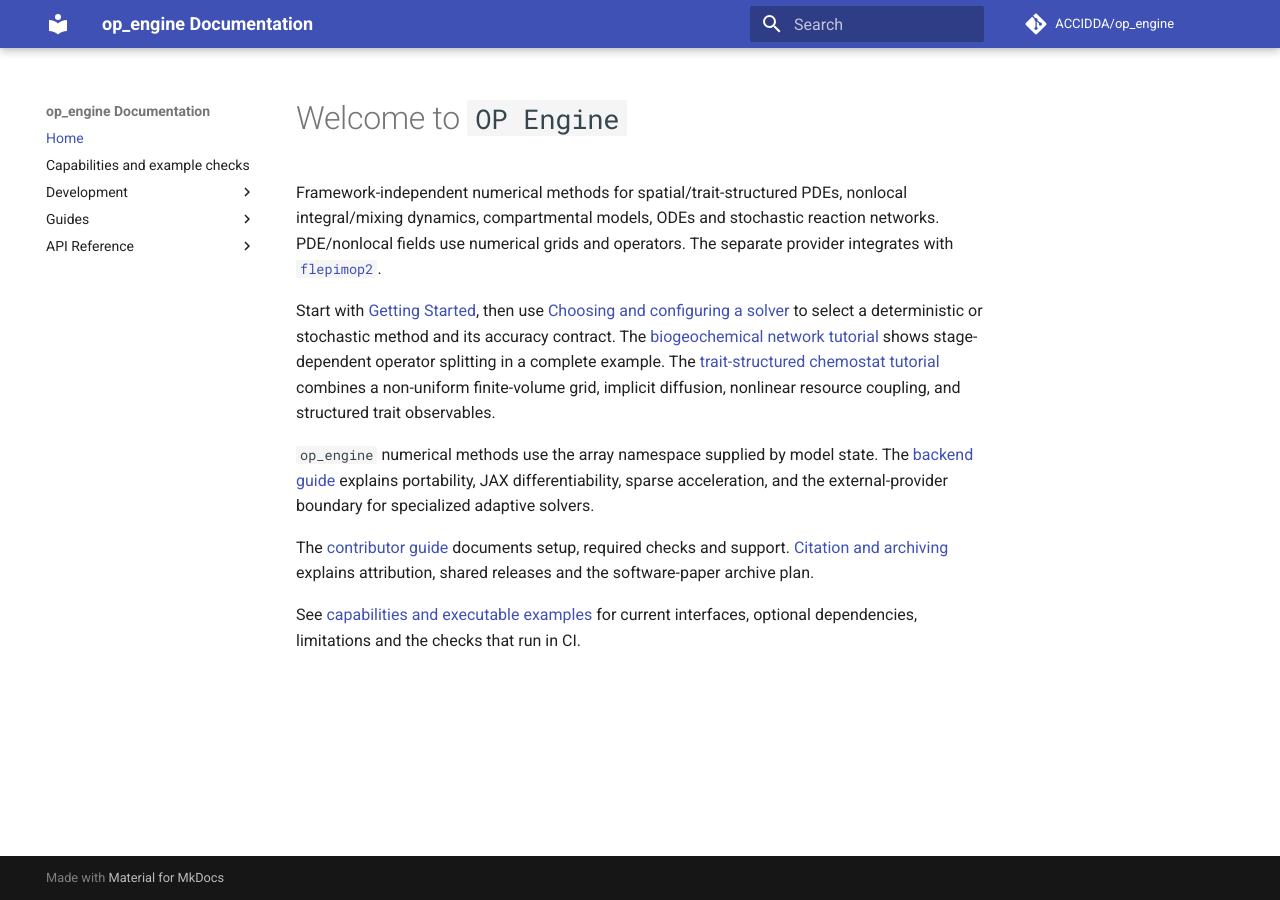
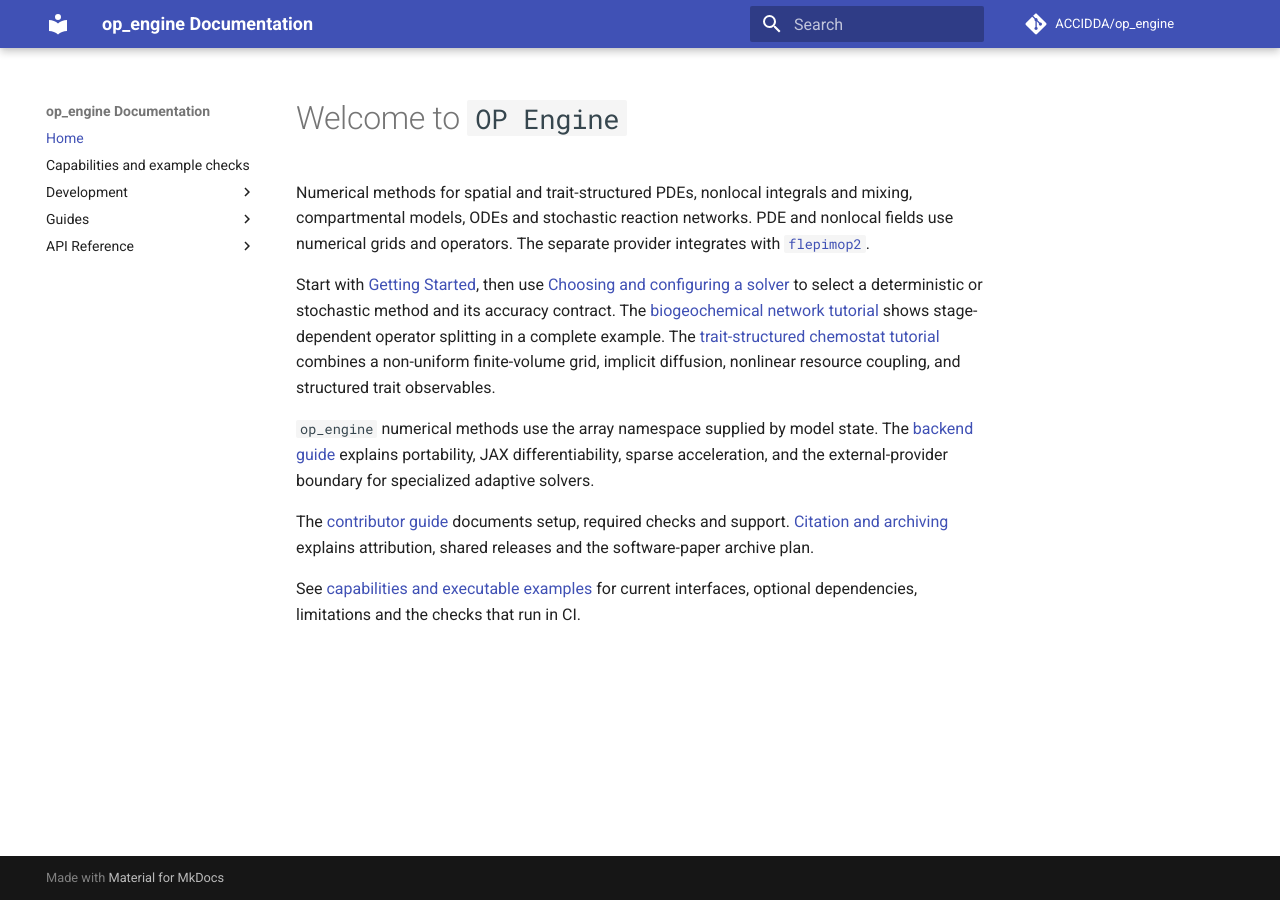
Before and after one commit to ACCIDDA/op_engine, an MkDocs documentation site: the page built from docs/index.md, in a window 1280 px wide. Built offline with MkDocs 1.6.1 and Material for MkDocs 9.7.7, drawn with Linux system fonts in a browser that asks for light colours; comment, search, counter and statistics services are not loaded; the version menu is left out.

Commit message:
docs: simplify numerical-method descriptions and qualify claims
Co-authored-by: Copilot <223556219+Copilot@users.noreply.github.com>

```diff
--- a/docs/index.md
+++ b/docs/index.md
@@ -1,8 +1,8 @@
 # Welcome to `OP Engine`
 
-Framework-independent numerical methods for spatial/trait-structured PDEs,
-nonlocal integral/mixing dynamics, compartmental models, ODEs and stochastic
-reaction networks. PDE/nonlocal fields use numerical grids and operators.
+Numerical methods for spatial and trait-structured PDEs,
+nonlocal integrals and mixing, compartmental models, ODEs and stochastic
+reaction networks. PDE and nonlocal fields use numerical grids and operators.
 The separate provider integrates with [`flepimop2`](https://github.com/ACCIDDA/flepimop2).
 
 Start with [Getting Started](guides/getting-started.md), then use
```
Also changed, not shown: CHANGELOG.md (+3 -0 lines), README.md (+9 -9 lines), docs/guides/capabilities.md (+2 -2 lines), docs/guides/solver-methods.md (+1 -1 lines), flepimop2-op_engine/README.md (+1 -1 lines).
